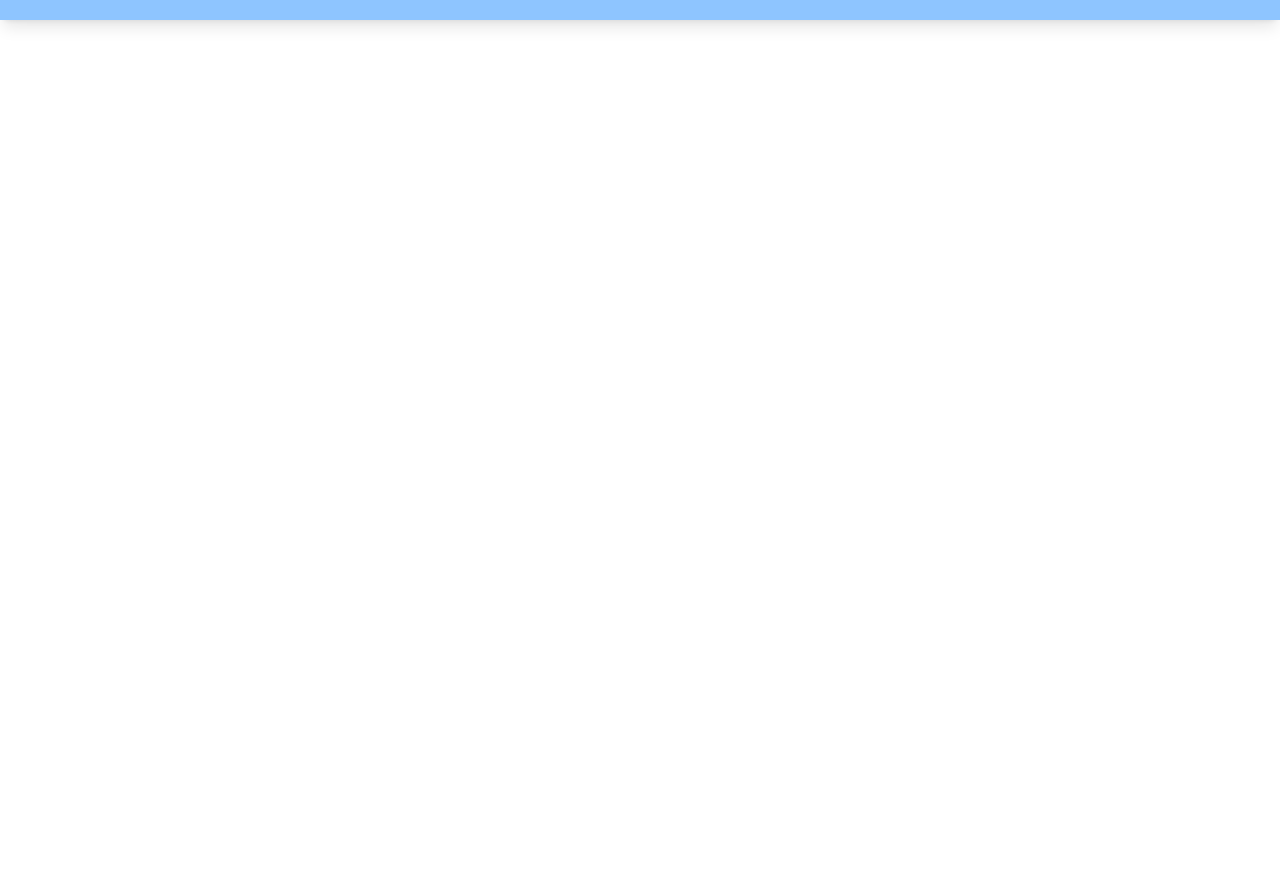
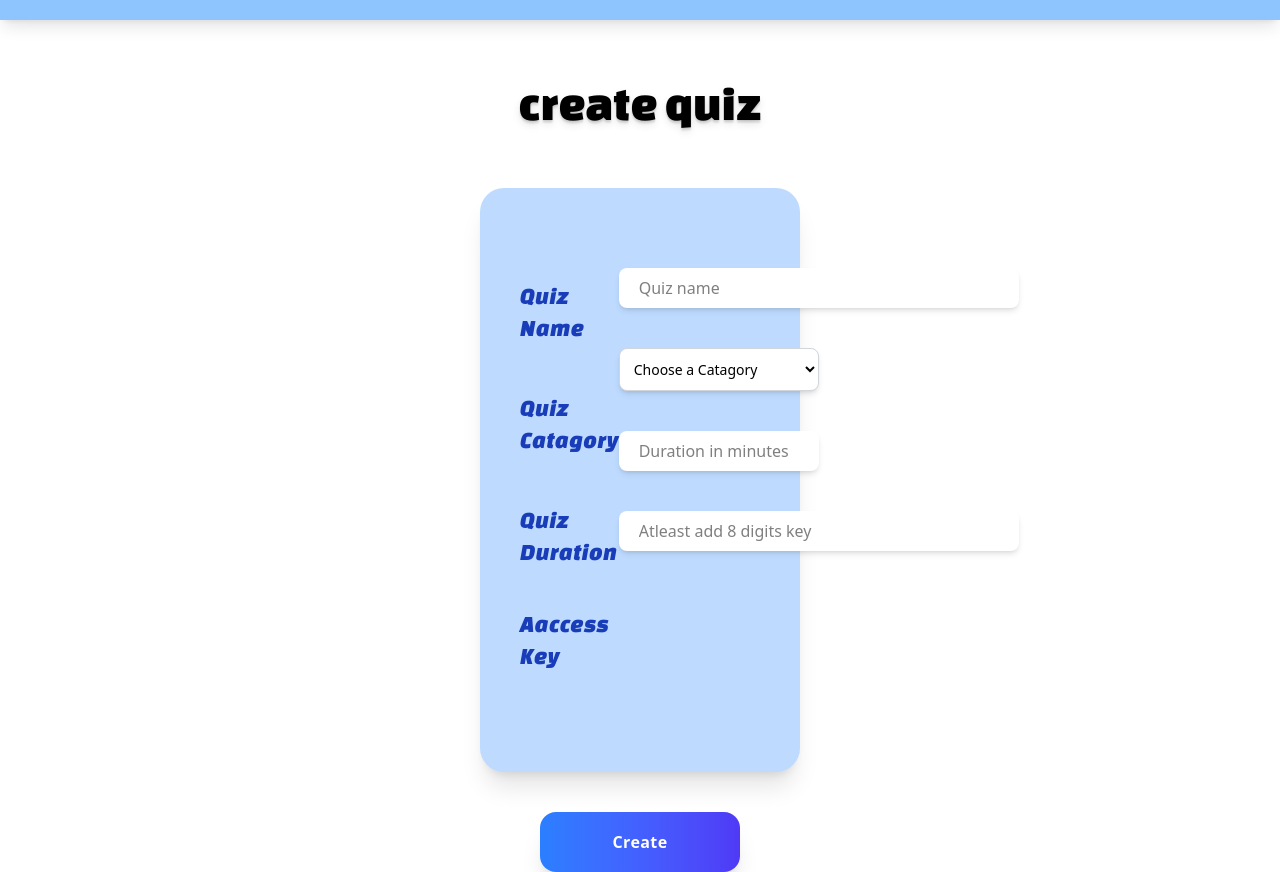
Before and after one commit to tharunda2000/Quiz-Frontend, a React (Vite) app: page /createQuiz in a window 1280 px wide. Shown: the part 120-992 px from the top of the page. Before the commit the page ends 800 px from the top, so only its background shows below. Built offline with nearby package versions, Linux system fonts and the light colour scheme; no server answers.

Commit message:
create Quiz page created

```diff
--- a/src/components/NavBar.jsx
+++ b/src/components/NavBar.jsx
@@ -19,7 +19,7 @@ const logOutFunc = () =>{
 
 
   return (
-    <div className='flex fixed bg-blue-300 w-screen h-35 justify-between items-center shadow-lg'>
+    <div className='flex fixed top-0 bg-blue-300 w-screen h-35 justify-between items-center shadow-lg'>
         <img src={logo} className='w-35 ms-15' />
         <div className='flex gap-20 text-3xl text-blue-950 changareg text-shadow-lg '>
             <NavLink to={'/'} className='hover:text-blue-800'>Home</NavLink>
--- a/src/index.css
+++ b/src/index.css
@@ -11,3 +11,16 @@
   font-weight: 400;
   font-style: italic;
 }
+
+.changaita-low {
+  font-family: "Changa One", sans-serif;
+  font-weight: 300;
+  font-style: italic;
+}
+
+.rubik {
+  font-family: "Rubik", sans-serif;
+  font-optical-sizing: auto;
+  font-weight: 800;
+  font-style: normal;
+}
--- a/src/pages/CreateQuizPage.jsx
+++ b/src/pages/CreateQuizPage.jsx
@@ -3,9 +3,50 @@ import NavBar from '../components/NavBar'
 
 const CreateQuizPage = () => {
   return (
-    <div>
+    <div className='flex flex-col '>
         <NavBar/>
-      <h1>create quiz</h1>
+        <h1 className='relative lg:mt-50 text-center text-5xl changareg text-shadow-lg'>create quiz</h1>
+        <div className='flex bg-blue-200  justify-evenly p-10 lg:mx-120 mt-15  rounded-3xl shadow-xl '>
+
+          <div className='flex flex-col text-2xl changaita-low text-blue-800 mb-10  py-5'>
+            <label htmlFor="" className='mt-8'>Quiz Name</label>
+            <label htmlFor="" className='mt-12'>Quiz Catagory</label>
+            <label htmlFor="" className='mt-12' >Quiz Duration</label>
+            <label htmlFor="" className='mt-10'>Aaccess Key</label>
+
+          </div>
+
+          <div className='flex flex-col ms-0 '>
+            <input type="text" name="" id="" className='bg-white mt-10 h-10 w-100 rounded-lg px-5 shadow-md focus:outline-none focus:ring-2 focus:ring-blue-500' placeholder='Quiz name'/>
+            <form class="max-w-sm ">
+              <select id="countries" class="bg-white border mt-10 border-gray-300 text-black text-sm rounded-lg  focus:border-blue-500 block w-50 p-2.5  shadow-md focus:outline-none focus:ring-2 focus:ring-blue-500">
+                <option selected>Choose a Catagory</option>
+                <option value="">General Knowledge</option>
+                <option value="">Science & Technology</option>
+                <option value="">Mathematics</option>
+                <option value="">Language & Literature</option>
+                <option value="">History & Culture</option>
+                <option value="">Entertainment & Sports</option>
+              </select>
+            </form>
+            <input type="text" name="" id="" className='bg-white mt-10 h-10 rounded-lg w-50 shadow-md focus:outline-none focus:ring-2 focus:ring-blue-500 px-5' placeholder='Duration in minutes' />
+            <input type="text" name="" id="" className='bg-white mt-10 h-10 rounded-lg shadow-md focus:outline-none focus:ring-2 focus:ring-blue-500 px-5' placeholder='Atleast add 8 digits key'/>
+
+          </div>
+
+        </div>
+
+        <div className='flex items-center justify-center mt-10'>
+          <input
+            type="button"
+            value="Create"
+            className="bg-gradient-to-r from-blue-500 to-indigo-600 hover:from-indigo-600 hover:to-blue-500
+                      text-white font-bold py-3 px-8 rounded-2xl shadow-xl
+                      transform hover:scale-105 active:scale-95
+                      transition-all duration-300 ease-in-out tracking-wide cursor-pointer
+                      w-50 h-15 te"
+          />
+        </div>
     </div>
   )
 }
```
